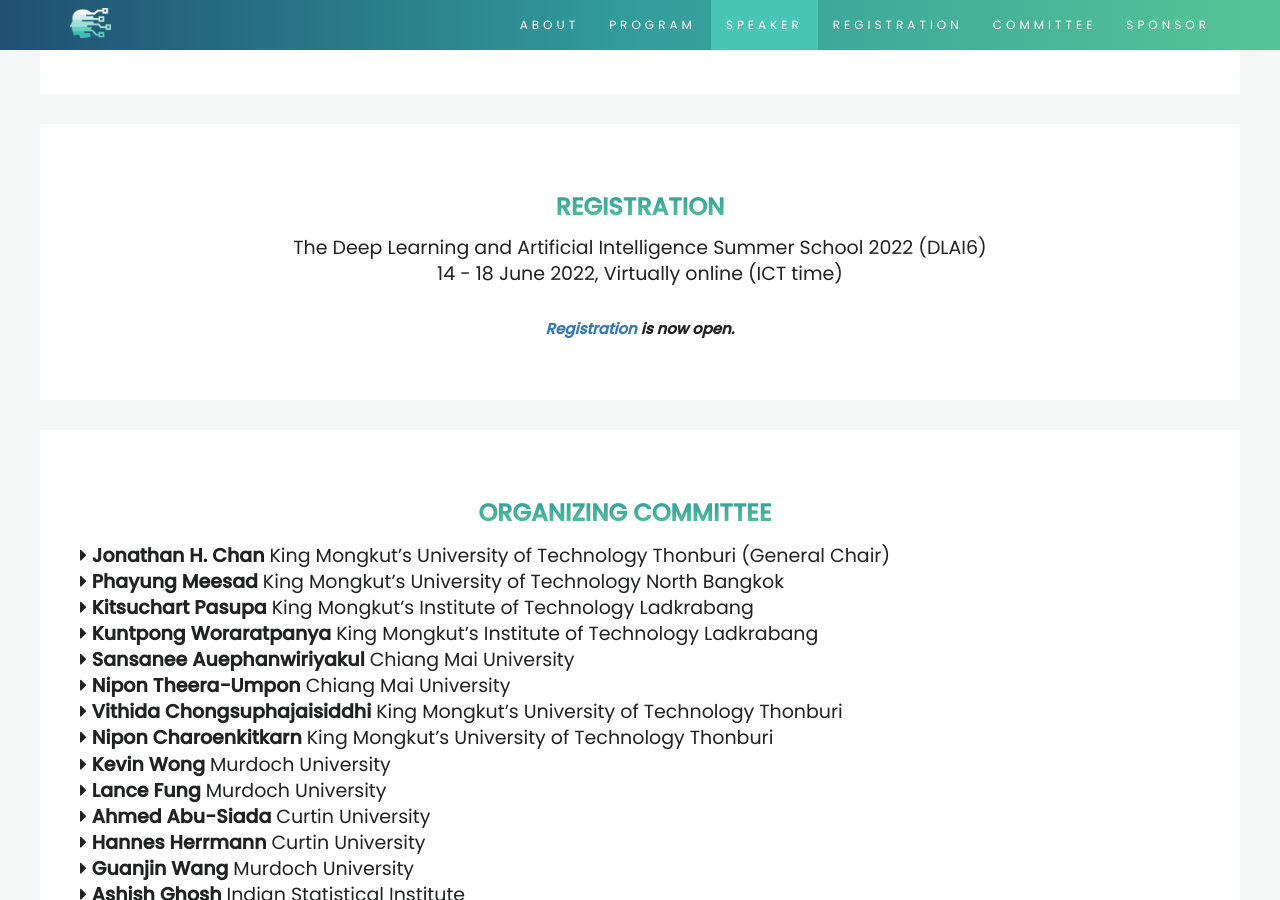
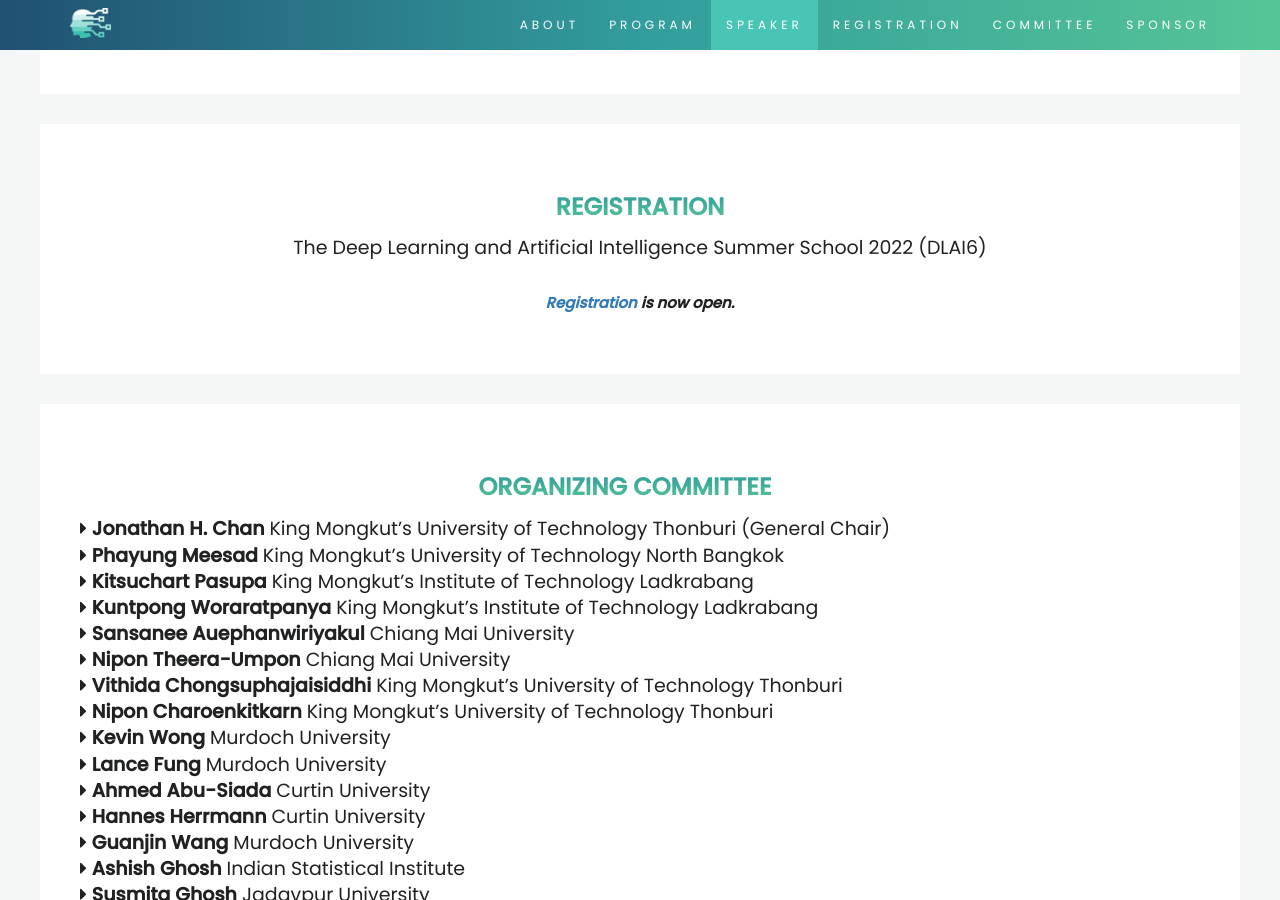
Before and after one commit to deeplearningandaiwinterschool/deeplearningandaiwinterschool.github.io, a Jekyll site: the page built from index.markdown, in a window 1280 px wide and 900 px high, scrolled down 6198 px. Built offline with Jekyll 4.4.1, drawn with Linux system fonts in a browser that asks for light colours.

Commit message:
Updated '_registration/registration.markdown' via CloudCannon

```diff
--- a/_registration/registration.markdown
+++ b/_registration/registration.markdown
@@ -1,6 +1,7 @@
 ---
 layout: simple
 message: The Deep Learning and Artificial Intelligence Summer School 2022 (DLAI6)
-time: 14 - 18 June 2022, Virtually online (ICT time)
+time:
 ---
+
 [Registration](https://docs.google.com/forms/d/e/1FAIpQLSc09e9caFdo5bDR5nP0byBFSf3b_cc1bofOpJ2zCgG2g5I96g/viewform) is now open.
```
